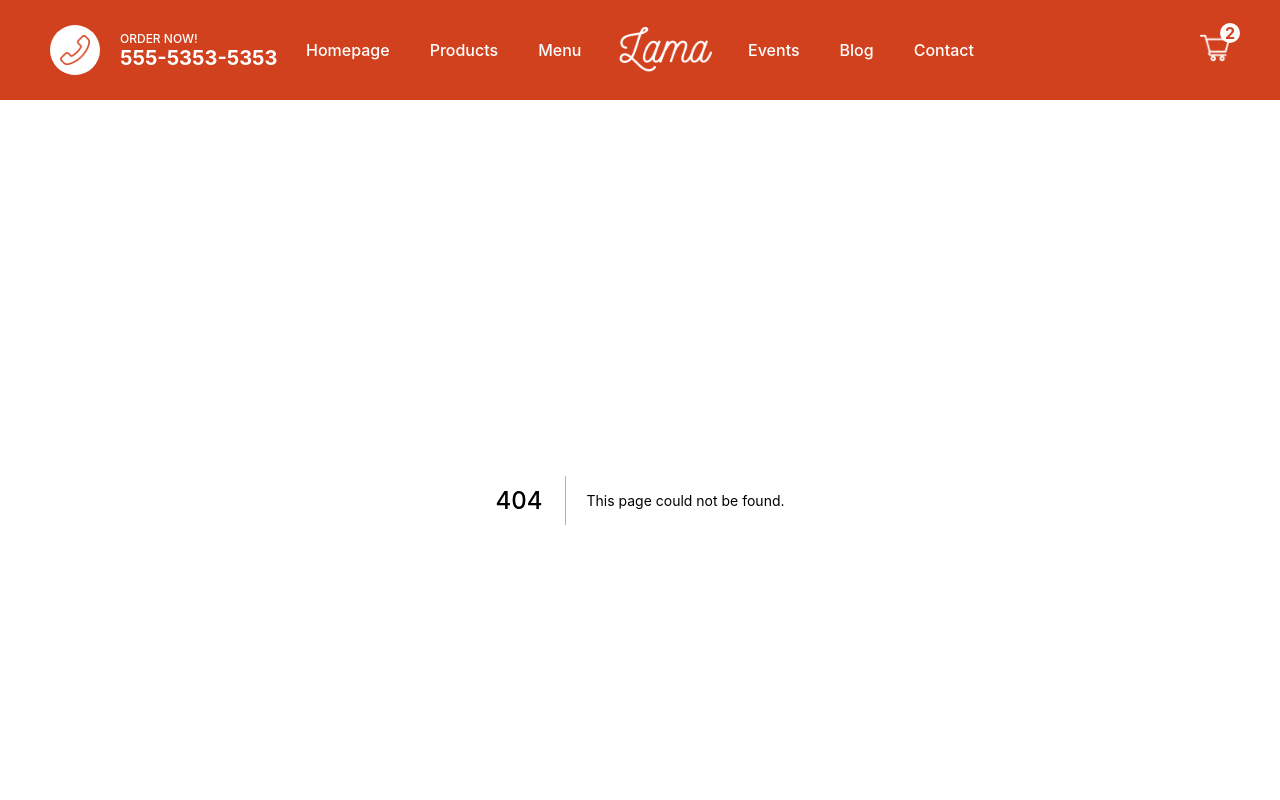
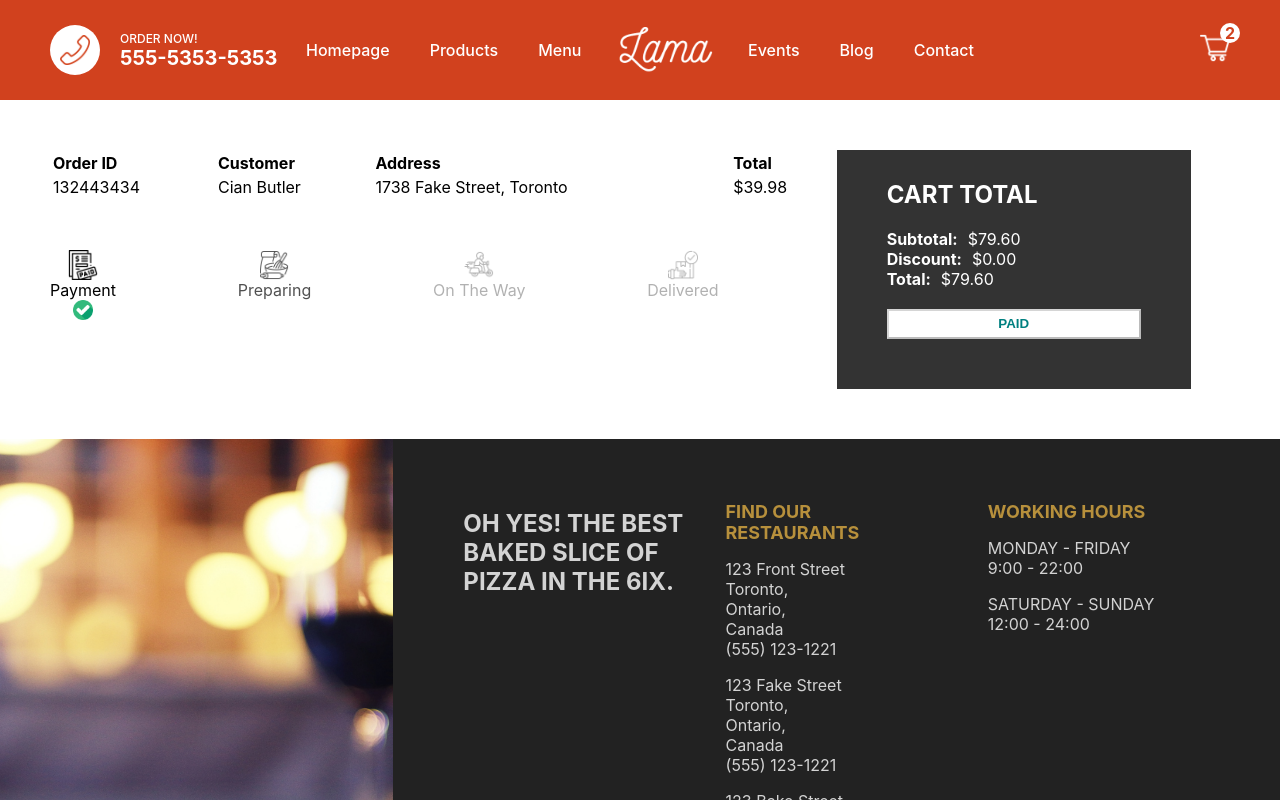
Before and after one commit to ciandevelops/pizza-restaurant, a Next.js app: page /orders/1 in a window 1280 px wide. Before the commit this address had no page. Shown: the top 800 px of the page. Built offline with nearby package versions, Linux system fonts and the light colour scheme.

Commit message:
all pages complete

```diff
--- /dev/null
+++ b/pages/orders/[id].js
@@ -0,0 +1,125 @@
+import Image from "next/image";
+import React from "react";
+import styles from "../../styles/Order.module.css";
+
+const Order = () => {
+  const status = 0;
+  const statusClass = (index) => {
+    if (index - status < 1) return styles.done;
+    if (index - status === 1) return styles.inProgress;
+    if (index - status > 1) return styles.undone;
+  };
+  return (
+    <div className={styles.container}>
+      <div className={styles.left}>
+        <div className={styles.row}>
+          <table className={styles.table}>
+            <tr className={styles.tr}>
+              <th>Order ID</th>
+              <th>Customer</th>
+              <th>Address</th>
+
+              <th>Total</th>
+            </tr>
+            <tr>
+              <td>
+                <span className={styles.id}>132443434</span>
+              </td>
+              <td>
+                <span className={styles.name}>Cian Butler</span>
+              </td>
+              <td>
+                <span className={styles.address}>
+                  1738 Fake Street, Toronto
+                </span>
+              </td>
+
+              <td>
+                <span className={styles.total}>$39.98</span>
+              </td>
+            </tr>
+          </table>
+        </div>
+        <div className={styles.row}>
+          <div className={statusClass(0)}>
+            <Image alt="status" src="/img/paid.png" width={30} height={30} />
+            <span>Payment</span>
+            <div className={styles.checkedIcon}>
+              <Image
+                alt="checked"
+                src="/img/checked.png"
+                className={styles.checkedIcon}
+                width={20}
+                height={20}
+              />
+            </div>
+          </div>
+          <div className={statusClass(1)}>
+            <Image alt="status" src="/img/bake.png" width={30} height={30} />
+            <span>Preparing</span>
+            <div className={styles.checkedIcon}>
+              <Image
+                alt="checked"
+                src="/img/checked.png"
+                className={styles.checkedIcon}
+                width={20}
+                height={20}
+              />
+            </div>
+          </div>
+          <div className={statusClass(2)}>
+            <Image alt="status" src="/img/bike.png" width={30} height={30} />
+            <span>On The Way</span>
+            <div className={styles.checkedIcon}>
+              <Image
+                alt="checked"
+                src="/img/checked.png"
+                className={styles.checkedIcon}
+                width={20}
+                height={20}
+              />
+            </div>
+          </div>
+          <div className={statusClass(3)}>
+            <Image
+              alt="status"
+              src="/img/delivered.png"
+              width={30}
+              height={30}
+            />
+            <span>Delivered</span>
+            <div className={styles.checkedIcon}>
+              <Image
+                alt="checked"
+                src="/img/checked.png"
+                className={styles.checkedIcon}
+                width={20}
+                height={20}
+              />
+            </div>
+          </div>
+        </div>
+      </div>
+
+      <div className={styles.right}>
+        <div className={styles.wrapper}>
+          <h2 className={styles.title}>CART TOTAL</h2>
+          <div className={styles.totalText}>
+            <b className={styles.totalTextTitle}>Subtotal:</b>$79.60
+          </div>
+          <div className={styles.totalText}>
+            <b className={styles.totalTextTitle}>Discount:</b>$0.00
+          </div>
+          <div className={styles.totalText}>
+            <b className={styles.totalTextTitle}>Total:</b>$79.60
+          </div>
+          <button disabled className={styles.button}>
+            PAID
+          </button>
+        </div>
+      </div>
+    </div>
+  );
+};
+
+export default Order;
--- /dev/null
+++ b/styles/Order.module.css
@@ -0,0 +1,83 @@
+.container {
+  padding: 50px;
+  display: flex;
+}
+
+.left {
+  flex: 2;
+}
+
+.table {
+  width: 100%;
+  text-align: left;
+  margin-bottom: 50px;
+}
+
+.row:last-child {
+  width: 85%;
+  display: flex;
+  justify-content: space-between;
+}
+
+.done {
+  display: flex;
+  flex-direction: column;
+  align-items: center;
+}
+
+.inProgress {
+  display: flex;
+  flex-direction: column;
+  align-items: center;
+  animation: inProgress 1s ease infinite alternate;
+}
+
+@keyframes inProgress {
+  from {
+    opacity: 0;
+  }
+  to {
+    opacity: 1;
+  }
+}
+
+.undone {
+  display: flex;
+  flex-direction: column;
+  align-items: center;
+  opacity: 0.3;
+}
+
+.undone .checkedIcon,
+.inProgress .checkedIcon {
+  display: none;
+}
+
+.right {
+  flex: 1;
+}
+
+.wrapper {
+  width: 90%;
+  max-height: 300px;
+  background-color: #333;
+  padding: 50px;
+  padding-top: 10px;
+  display: flex;
+  flex-direction: column;
+  justify-content: space-between;
+  color: white;
+}
+
+.totalTextTitle {
+  margin-right: 10px;
+}
+
+.button {
+  background-color: white;
+  height: 30px;
+  color: teal;
+  font-weight: bold;
+  margin-top: 20px;
+  cursor: not-allowed;
+}
```
